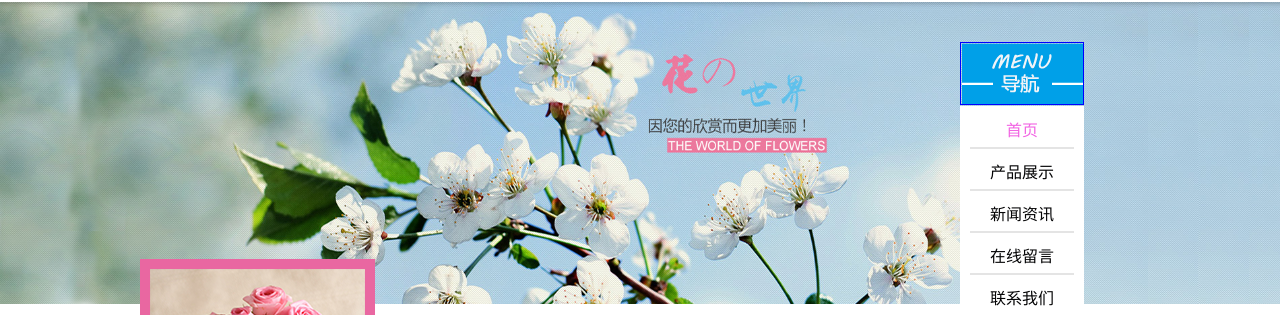
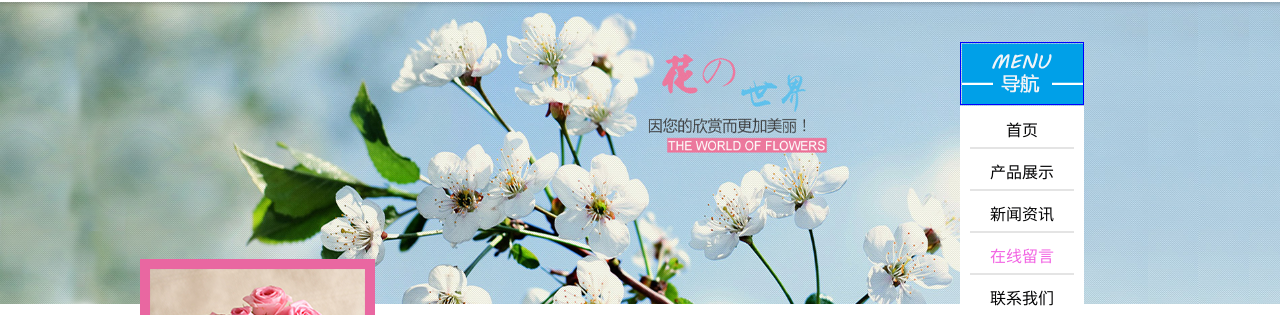
Before and after one commit to lbxiaoxin/huahui, a plain HTML site: page zxly.html in a window 1280 px wide. Both pictures are taken after a click on the element 1022 px from the left and 151 px from the top of the page. Shown: the part 78-393 px from the top of the page. Drawn offline with Linux system fonts and the light colour scheme.

Commit message:
Update zxly.html

```diff
--- a/zxly.html
+++ b/zxly.html
@@ -19,10 +19,10 @@
 	</div>
 	<div id="flip"><img src="img/nav.png"></div>
 	<ul id="panel">
-		<li><a href="https://lbxiaoxin.github.io/huahui/index.html" class="act">首页</a></li>
+		<li><a href="https://lbxiaoxin.github.io/huahui/index.html">首页</a></li>
 		<li><a href="https://lbxiaoxin.github.io/huahui/cpzs.html">产品展示</a></li>
 		<li><a href="https://lbxiaoxin.github.io/huahui/xwzx.html">新闻资讯</a></li>
-		<li><a href="https://lbxiaoxin.github.io/huahui/zxly.html">在线留言</a></li>
+		<li><a href="https://lbxiaoxin.github.io/huahui/zxly.html" class="act">在线留言</a></li>
 		<li><a href="https://lbxiaoxin.github.io/huahui/lxwm.html">联系我们</a></li>
 		<li><a href="https://lbxiaoxin.github.io/huahui/gywm.html">关于我们</a></li>
 	</ul>
```
